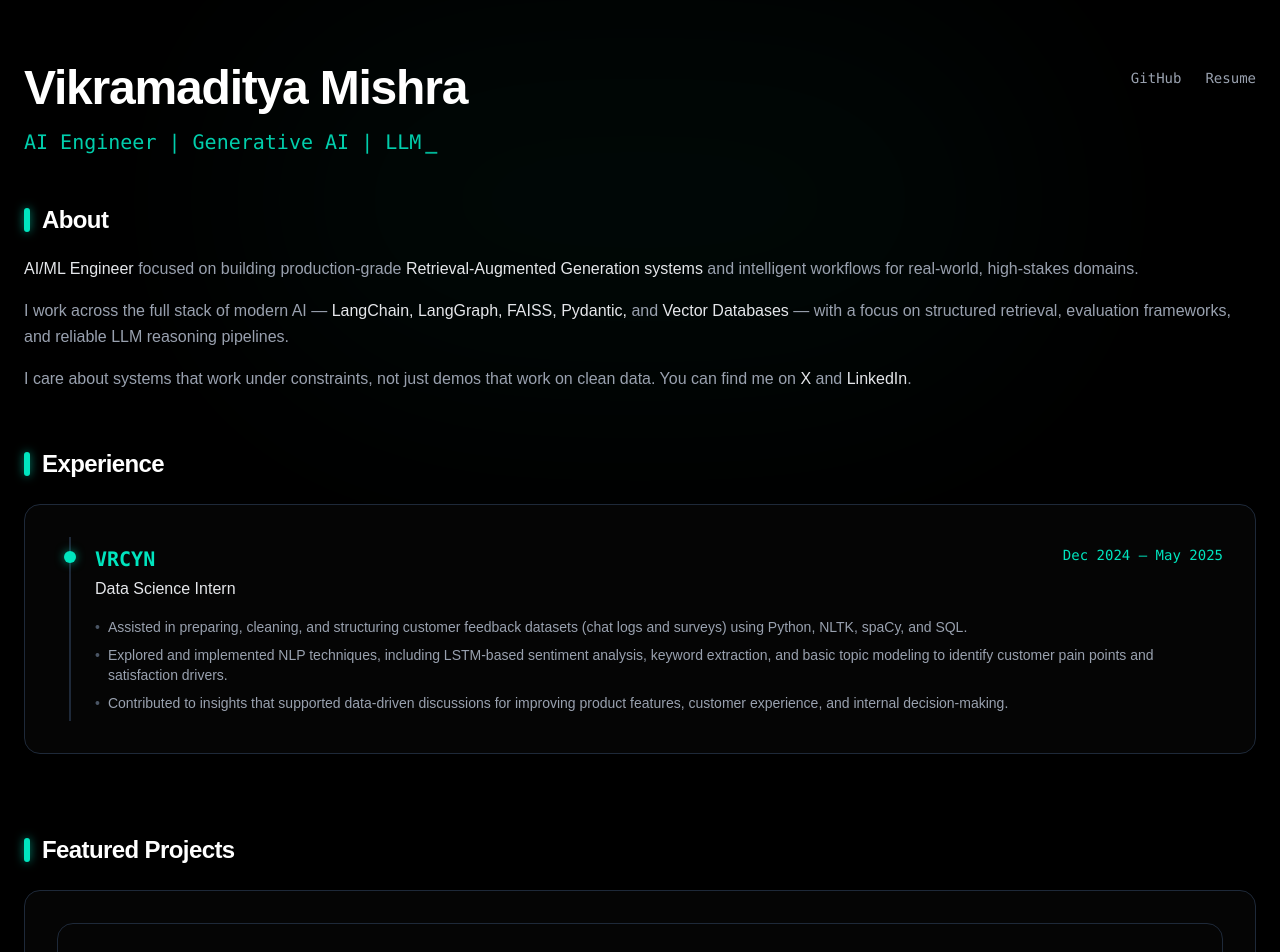
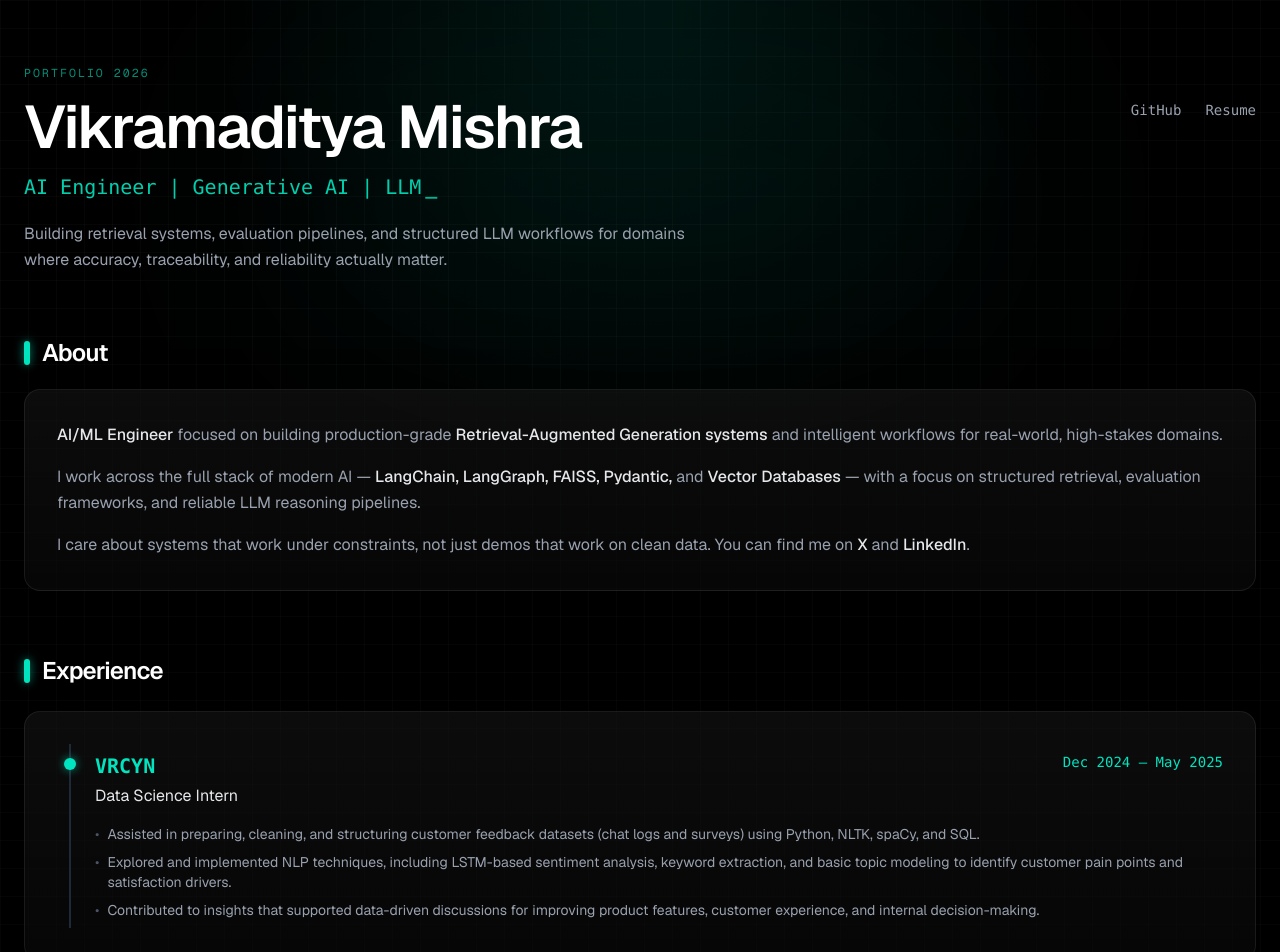
Before and after one commit to kyunbhaii/Portfolio, a Next.js app: page / in a window 1280 px wide. Shown: the top 952 px of the page. Built offline with nearby package versions, Linux system fonts and the light colour scheme.

Commit message:
Polish portfolio UI and improve ClaimLens architecture diagrams

```diff
--- a/app/globals.css
+++ b/app/globals.css
@@ -1,21 +1,64 @@
 @import "tailwindcss";
 
 :root {
-  --background: #ffffff;
-  --foreground: #171717;
+  --background: #050505;
+  --foreground: #ededed;
+  --muted: #9ca3af;
+  --accent: #00e5bf;
+  --panel: rgba(10, 10, 10, 0.62);
+  --panel-strong: rgba(10, 10, 10, 0.82);
+  --border-soft: rgba(255, 255, 255, 0.08);
 }
 
-@media (prefers-color-scheme: dark) {
-  :root {
-    --background: #0a0a0a;
-    --foreground: #ededed;
-  }
+html {
+  scroll-behavior: smooth;
 }
 
 body {
   background: var(--background);
   color: var(--foreground);
-  font-family: Arial, Helvetica, sans-serif;
+  font-family: var(--font-geist-sans), sans-serif;
+  text-rendering: optimizeLegibility;
+  -webkit-font-smoothing: antialiased;
+  -moz-osx-font-smoothing: grayscale;
+  min-height: 100vh;
+}
+
+body::selection {
+  background: rgba(0, 229, 191, 0.22);
+  color: #f5fffc;
+}
+
+a,
+button {
+  outline-color: rgba(0, 229, 191, 0.6);
+}
+
+.surface-panel {
+  border: 1px solid var(--border-soft);
+  background: linear-gradient(180deg, rgba(255, 255, 255, 0.025), rgba(255, 255, 255, 0)),
+    var(--panel);
+  box-shadow: 0 20px 60px rgba(0, 0, 0, 0.22);
+  backdrop-filter: blur(10px);
+}
+
+.section-kicker {
+  letter-spacing: 0.18em;
+  text-transform: uppercase;
+  color: rgba(0, 229, 191, 0.62);
+  font-family: var(--font-geist-mono), monospace;
+  font-size: 0.72rem;
+}
+
+.section-title {
+  letter-spacing: -0.03em;
+}
+
+.soft-grid {
+  background-image:
+    linear-gradient(rgba(255, 255, 255, 0.025) 1px, transparent 1px),
+    linear-gradient(90deg, rgba(255, 255, 255, 0.025) 1px, transparent 1px);
+  background-size: 28px 28px;
 }
 
 @keyframes fadeUp {
@@ -33,14 +76,12 @@ body {
   animation: fadeUp 0.6s ease-out both;
 }
 
-/* Staggered Delays for Cascading Section Loading */
 .delay-1 { animation-delay: 150ms; }
 .delay-2 { animation-delay: 300ms; }
 .delay-3 { animation-delay: 450ms; }
 .delay-4 { animation-delay: 600ms; }
 .delay-5 { animation-delay: 750ms; }
 
-/* Custom Dark Scrollbar with Neon Teal interaction */
 ::-webkit-scrollbar {
   width: 10px;
   height: 10px;
--- a/app/page.tsx
+++ b/app/page.tsx
@@ -5,26 +5,31 @@ import Typewriter from './components/Typewriter';
 
 export default function Home() {
   return (
-    <main className="min-h-screen bg-black text-white px-6 py-12 relative overflow-hidden">
+    <main className="min-h-screen bg-black text-white px-6 py-12 relative overflow-hidden soft-grid">
 
       {/* Ambient background glow */}
       <div className="absolute top-0 left-1/2 -translate-x-1/2 w-[800px] h-[400px] bg-[#00e5bf] opacity-[0.03] blur-[120px] rounded-full pointer-events-none" />
+      <div className="absolute inset-x-0 top-0 h-[520px] bg-[radial-gradient(circle_at_top,_rgba(0,229,191,0.08),_transparent_52%)] pointer-events-none" />
 
       <div className="max-w-7xl mx-auto fade-up relative z-10">
 
         {/* ================= Intro ================= */}
-        <div className="flex flex-col sm:flex-row sm:items-start sm:justify-between gap-6 mb-12 mt-4">
-          <div>
-            <h1 className="text-4xl sm:text-5xl font-bold mb-4 tracking-tight">
+        <div className="flex flex-col sm:flex-row sm:items-start sm:justify-between gap-8 mb-16 mt-4">
+          <div className="max-w-3xl">
+            <p className="section-kicker mb-4">Portfolio 2026</p>
+            <h1 className="text-4xl sm:text-6xl font-semibold mb-4 tracking-tight leading-none">
               Vikramaditya Mishra
             </h1>
-            <p className="text-lg sm:text-xl text-[#00e5bf]/90 font-medium font-mono min-h-[1.75rem]">
+            <p className="text-lg sm:text-xl text-[#00e5bf]/90 font-medium font-mono min-h-[1.75rem] mb-5">
               <Typewriter text="AI Engineer | Generative AI | LLM" speed={60} delay={400} />
+            </p>
+            <p className="text-sm sm:text-base text-gray-400 leading-relaxed max-w-2xl">
+              Building retrieval systems, evaluation pipelines, and structured LLM workflows for domains where accuracy, traceability, and reliability actually matter.
             </p>
           </div>
 
           {/* GitHub + Resume — top right, aligned with name, plain text style */}
-          <div className="flex items-center gap-6 shrink-0 mt-1">
+          <div className="flex items-center gap-6 shrink-0 mt-1 sm:pt-8">
             <a
               href="https://github.com/kyunbhaii"
               target="_blank"
@@ -45,13 +50,13 @@ export default function Home() {
         </div>
 
         {/* ================= About ================= */}
-        <section id="about" className="mb-14 fade-up delay-1">
-          <h2 className="text-2xl font-semibold mb-5 flex items-center gap-3 tracking-tight">
+        <section id="about" className="mb-16 fade-up delay-1">
+          <h2 className="section-title text-2xl font-semibold mb-5 flex items-center gap-3 tracking-tight">
             <span className="w-1.5 h-6 bg-[#00e5bf] rounded-full shadow-[0_0_10px_rgba(0,229,191,0.6)]"></span>
             About
           </h2>
 
-          <div className="text-gray-400 space-y-4 leading-relaxed">
+          <div className="surface-panel rounded-2xl p-6 sm:p-8 text-gray-400 space-y-4 leading-relaxed">
             <p>
               <span className="text-gray-200 font-medium">AI/ML Engineer</span> focused on building production-grade <span className="text-gray-200 font-medium">Retrieval-Augmented Generation systems</span> and intelligent workflows for real-world, high-stakes domains.
             </p>
@@ -66,11 +71,11 @@ export default function Home() {
 
         {/* ================= Experience ================= */}
         <section id="experience" className="fade-up delay-2">
-          <h2 className="text-2xl font-semibold mb-6 flex items-center gap-3 tracking-tight">
+          <h2 className="section-title text-2xl font-semibold mb-6 flex items-center gap-3 tracking-tight">
             <span className="w-1.5 h-6 bg-[#00e5bf] rounded-full shadow-[0_0_10px_rgba(0,229,191,0.6)]"></span>
             Experience
           </h2>
-          <div className="border border-gray-800 p-6 sm:p-8 rounded-2xl bg-[#0a0a0a]/50">
+          <div className="surface-panel p-6 sm:p-8 rounded-2xl">
             <div className="relative border-l-2 border-gray-800 ml-3 pl-6 space-y-10 py-2">
               <div className="relative group">
                 <span className="w-3 h-3 absolute -left-[31px] rounded-full bg-[#00e5bf] shadow-[0_0_10px_rgba(0,229,191,0.6)] mt-1.5 group-hover:scale-125 transition-transform duration-300"></span>
@@ -103,12 +108,12 @@ export default function Home() {
 
         {/* ================= Featured Projects ================= */}
         <section id="projects" className="mt-20 fade-up delay-3">
-          <h2 className="text-2xl font-semibold mb-6 flex items-center gap-3 tracking-tight">
+          <h2 className="section-title text-2xl font-semibold mb-6 flex items-center gap-3 tracking-tight">
             <span className="w-1.5 h-6 bg-[#00e5bf] rounded-full shadow-[0_0_10px_rgba(0,229,191,0.6)]"></span>
             Featured Projects
           </h2>
 
-          <div className="border border-gray-800 p-6 sm:p-8 rounded-2xl bg-[#0a0a0a]/50">
+          <div className="surface-panel p-6 sm:p-8 rounded-2xl">
             <div className="space-y-6">
 
               <ProjectCard
@@ -162,12 +167,12 @@ export default function Home() {
 
         {/* ================= Skills ================= */}
         <section id="skills" className="mt-20 fade-up delay-4">
-          <h2 className="text-2xl font-semibold mb-8 flex items-center gap-3 tracking-tight">
+          <h2 className="section-title text-2xl font-semibold mb-8 flex items-center gap-3 tracking-tight">
             <span className="w-1.5 h-6 bg-[#00e5bf] rounded-full shadow-[0_0_10px_rgba(0,229,191,0.6)]"></span>
             Skills
           </h2>
 
-          <div className="border border-gray-800 p-6 sm:p-8 rounded-2xl">
+          <div className="surface-panel p-6 sm:p-8 rounded-2xl">
             <div className="space-y-6">
 
               {/* Row 1 */}
@@ -199,12 +204,12 @@ export default function Home() {
 
         {/* ================= Achievements ================= */}
         <section id="achievements" className="mt-20 fade-up delay-5">
-          <h2 className="text-2xl font-semibold mb-6 flex items-center gap-3 tracking-tight">
+          <h2 className="section-title text-2xl font-semibold mb-6 flex items-center gap-3 tracking-tight">
             <span className="w-1.5 h-6 bg-[#00e5bf] rounded-full shadow-[0_0_10px_rgba(0,229,191,0.6)]"></span>
             Achievements
           </h2>
 
-          <div className="border border-gray-800 p-6 sm:p-8 rounded-2xl bg-[#0a0a0a]/50">
+          <div className="surface-panel p-6 sm:p-8 rounded-2xl">
             <div className="relative border-l-2 border-gray-800 ml-3 pl-6 space-y-10 py-2">
 
               {/* IFERP */}
@@ -227,7 +232,7 @@ export default function Home() {
                 <ul className="mt-2 text-gray-400 text-sm">
                   <li className="flex items-start">
                     <span className="mr-2 text-gray-600">{"•"}</span>
-                    <span>Paper accepted at IFERP International Conference on "Real-Time Sign Language Detection Using CNN and OpenCV" (2024).</span>
+                    <span>Paper accepted at IFERP International Conference on &quot;Real-Time Sign Language Detection Using CNN and OpenCV&quot; (2024).</span>
                   </li>
                 </ul>
               </div>
@@ -258,12 +263,12 @@ export default function Home() {
 
         {/* ================= Education ================= */}
         <section id="education" className="mt-20 fade-up delay-5">
-          <h2 className="text-2xl font-semibold mb-6 flex items-center gap-3 tracking-tight">
+          <h2 className="section-title text-2xl font-semibold mb-6 flex items-center gap-3 tracking-tight">
             <span className="w-1.5 h-6 bg-[#00e5bf] rounded-full shadow-[0_0_10px_rgba(0,229,191,0.6)]"></span>
             Education
           </h2>
 
-          <div className="border border-gray-800 p-6 sm:p-8 rounded-2xl bg-[#0a0a0a]/50">
+          <div className="surface-panel p-6 sm:p-8 rounded-2xl">
             <div className="relative border-l-2 border-gray-800 ml-3 pl-6 space-y-10 py-2">
 
               <div className="relative group">
```
Also changed, not shown: app/projects/claimlens/page.tsx (+159 -160 lines).
